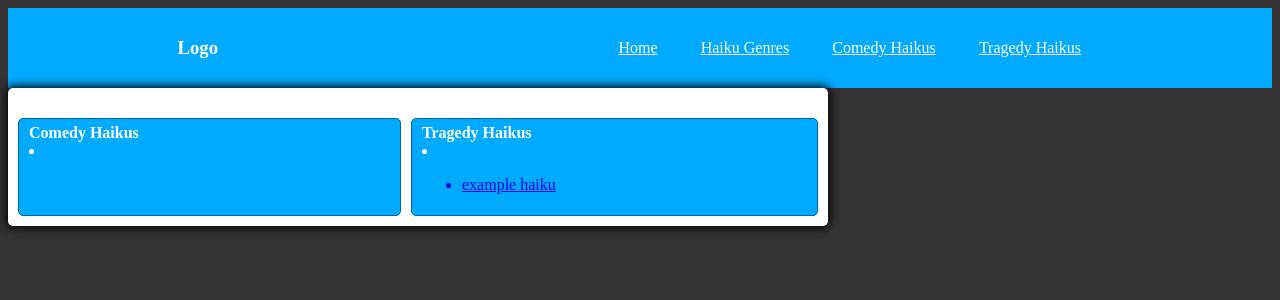
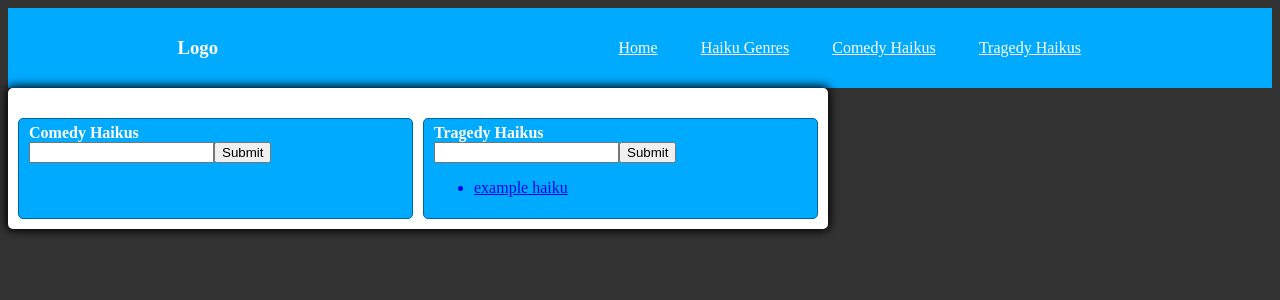
Before and after one commit to MoDaCoder/Haiku_Sandbox_frontend, a React (Create React App) app: page /haikuGenres in a window 1280 px wide. Shown: the top 300 px of the page. Built offline with nearby package versions, Linux system fonts and the light colour scheme; no server answers.

Commit message:
Created Form in HaikuForm Component.

```diff
--- a/src/ComedyContainer.js
+++ b/src/ComedyContainer.js
@@ -22,9 +22,9 @@ class ComedyContainer extends PureComponent {
                     <Route exact path="/haikus">
                         <Haikus haikus={this.props.haikus}/>
                     </Route>
-                    <Route exact path="/haikus/new">
+                    {/* <Route exact path="/comedyHaikus/new"> */}
                         <HaikuForm submitHaiku={this.submitHaiku}/>
-                    </Route>
+                    {/* </Route> */}
                     <Route>
                         <Haiku/>
                     </Route>
--- a/src/Haiku.js
+++ b/src/Haiku.js
@@ -7,7 +7,7 @@ function Haiku(props){
 
     return (
         <>
-            <li>{props.list && props.list.name}</li>
+            {/* <li>{props.list && props.list.name}</li> */}
             <HaikuForm haiku={props.haiku}/>
         </>
     )
--- a/src/HaikuForm.js
+++ b/src/HaikuForm.js
@@ -1,24 +1,55 @@
 import React, {Component} from 'react'
-// import { withRouter } from 'react-router-dom'
-// import {connect} from 'react-redux'
-// import addHaiku from './actions/addHaiku'
+import { withRouter } from 'react-router-dom'
+import { connect } from 'react-redux'
+import { addHaiku } from './actions/haikuActions'
+
 // import editHaiku from './actions/editHaiku'
 
 class HaikuForm extends Component {
 
-    // constructor(){
+    constructor(props){
+        super(props)
+        this.state = {
+            title: this.props.haiku ? this.props.haiku.title : "",
+            id: this.props.haiku ? this.props.haiku.id : ""
+        }
+    }
 
-    // }
+    handleSubmit(event) {
+        event.preventDefault()
+        if(!this.props.haiku){
+            this.props.addHaiku(this.state)
+        } else {
+            this.props.editHaiku(this.state)
+        }
+        this.setState({ title: "", id: "" })
+        this.props.history.push('/haikus')
+    }
+
+    handleChange(event){
+        this.setState({
+            [event.target.title]: event.target.value
+        })
+    }
+
+    redirectOrRenderForm = () => {
+        return (
+            <form onSubmit={this.handleSubmit.bind(this)}>
+                <input type="text" onChange={(event) => this.handleChange(event)} value={this.state.title} name="title"/>
+                <input type="submit"/>
+            </form>
+        )
+}
 
     render(){
-
+        debugger
         return (
             <>
+                {this.redirectOrRenderForm()}
             </>
         )
     }
 
 }
 
-export default HaikuForm
-// export default withRouter
+export default withRouter(connect(null, { addHaiku })(HaikuForm))
--- a/src/TragedyContainer.js
+++ b/src/TragedyContainer.js
@@ -1,7 +1,7 @@
 import React, { PureComponent } from 'react'
 import Haiku from './Haiku'
 import Haikus from './Haikus'
-import HaikuForm from './HaikuForm'
+// import HaikuForm from './HaikuForm'
 // import { Route, Switch } from 'react-router-dom'
 // import haikus from './actions/haikus'
 // import {connect} from 'react-redux'
@@ -14,7 +14,7 @@ class TragedyContainer extends PureComponent {
             <>
                 <Haiku/>
                 <Haikus/>
-                <HaikuForm/>
+                {/* <HaikuForm/> */}
                 {/* <span>Haiku.js</span>
                 <br></br>
                 <span>Haikus.js</span>
--- a/src/reducers/haikuReducer.js
+++ b/src/reducers/haikuReducer.js
@@ -5,10 +5,10 @@ export default function haikuReducer(state, action){
             return {
                 haikus: action.payload
             }
-    //     case "ADD_HAIKU":
-    //         return {
-    //             haikus: [...state.haikus, action.payload]
-    //         }
+        case "ADD_HAIKU":
+            return {
+                haikus: [...state.haikus, action.payload]
+            }
         // case "DELETE_HAIKU":
         //         const newHaiku = state.haikus.filter(haiku => haiku.id !== action.payload)
         //         return {
```
